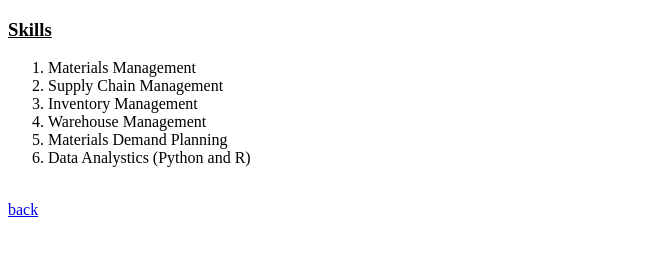
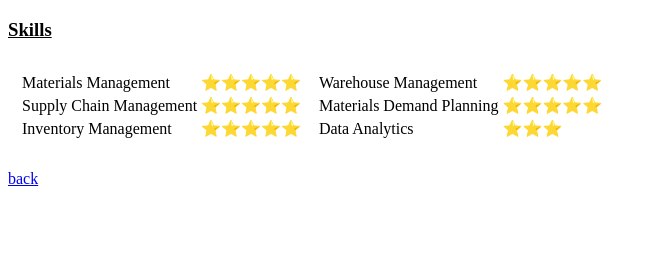
Before and after one commit to alvinfahdiansyah/cv, a plain HTML site: page My_Skills.html in a window 1280 px wide. Shown: the whole page, without its empty margins (0-656 px from the left). Drawn offline with Linux system fonts and the light colour scheme.

Commit message:
Add files via upload

```diff
--- a/My_Skills.html
+++ b/My_Skills.html
@@ -8,14 +8,41 @@
 
 <body>
   <h3><u>Skills</u></h3>
-  <ol>
-    <li>Materials Management</li>
-    <li>Supply Chain Management</li>
-    <li>Inventory Management</li>
-    <li>Warehouse Management</li>
-    <li>Materials Demand Planning</li>
-    <li>Data Analystics (Python and R)</li>
-  </ol>
+  <table cellspacing="10">
+    <tr>
+      <td>
+        <table>
+          <tr>
+            <td>Materials Management</td>
+            <td>⭐️⭐️⭐️⭐️⭐️</td>
+          </tr>
+          <tr>
+            <td>Supply Chain Management</td>
+            <td>⭐️⭐️⭐️⭐️⭐️</td>
+          </tr>
+          <tr>
+            <td>Inventory Management</td>
+            <td>⭐️⭐️⭐️⭐️⭐️</td>
+          </tr>
+        </table>
+      </td>
+      <td>
+        <table>
+          <tr>
+            <td>Warehouse Management</td>
+            <td>⭐️⭐️⭐️⭐️⭐️</td>
+          </tr>
+          <tr>
+            <td>Materials Demand Planning</td>
+            <td>⭐️⭐️⭐️⭐️⭐️</td>
+          </tr>
+          <tr>
+            <td>Data Analytics</td>
+            <td>⭐️⭐️⭐️</td>
+          </tr>
+        </table>
+      </td>
+  </table>
   <br>
   <a href="index.html">back</a>
 </body>
```
